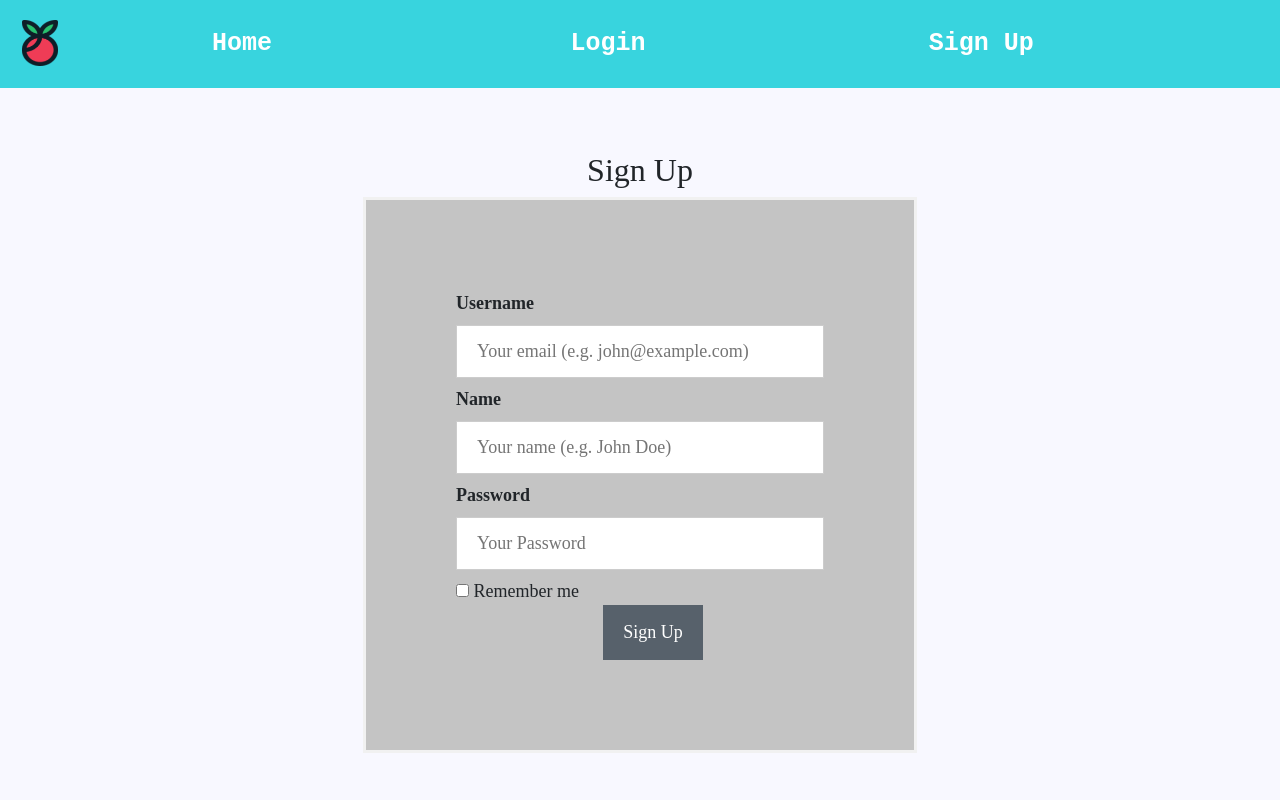
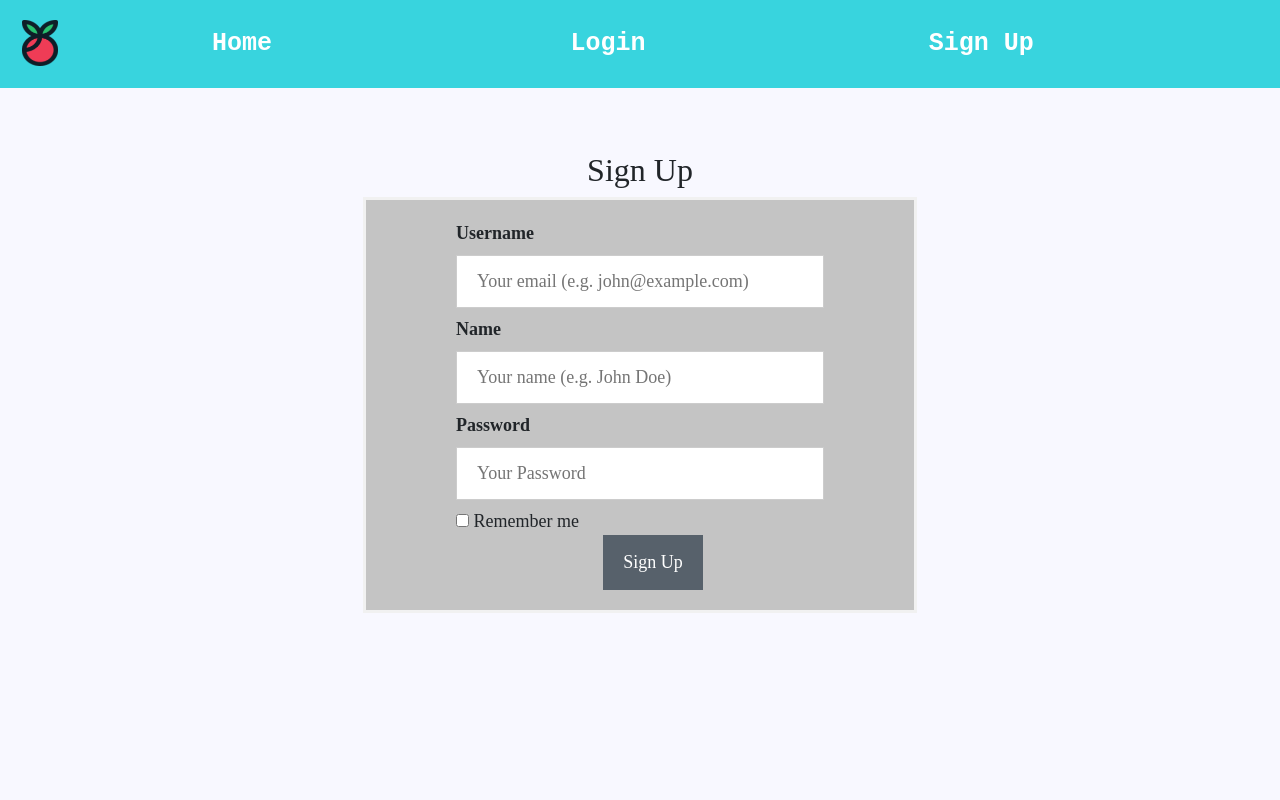
Before and after one commit to awadasma99/CISC4800_Project2, a Flask app: page /signup in a window 1280 px wide. Run offline with Flask 2, Linux system fonts and the light colour scheme; parts of the project's set-up code (start-up, migrations or seed data) failed here and were passed over; some libraries are stand-ins or nearby versions.

Commit message:
Update main.css

```diff
--- a/project/static/styles/main.css
+++ b/project/static/styles/main.css
@@ -38,8 +38,12 @@ body {
     margin:auto;
 }
 .containerlog{
-    padding: 90px 90px;
+    padding: 20px 90px;
     background-color: #C4C4C4;
+}
+.logsignlogo {
+    padding-left:45%;
+    padding-bottom: 10px;
 }
 input[type=email], input[type=password], input[type=name] {
     width: 100%;
```
